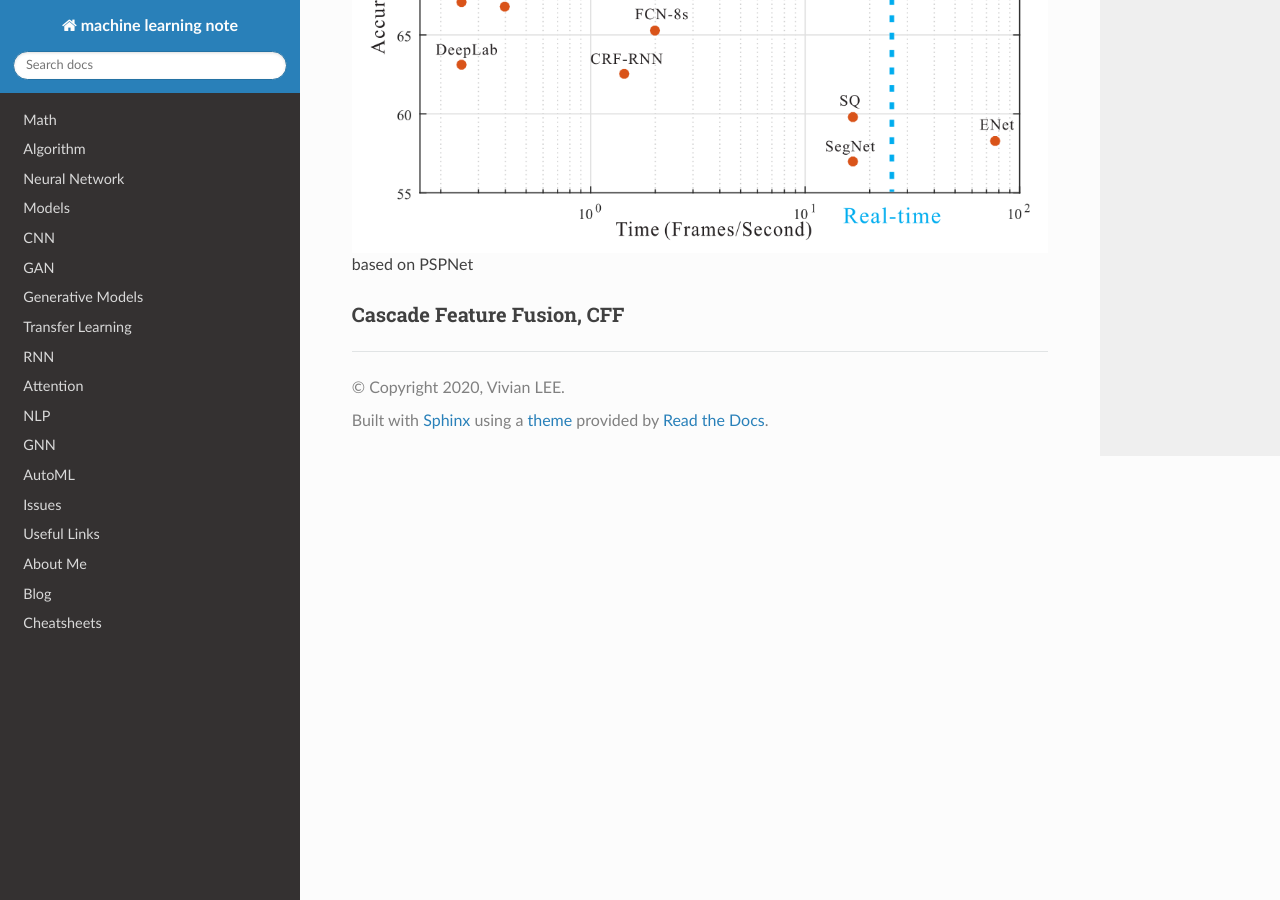
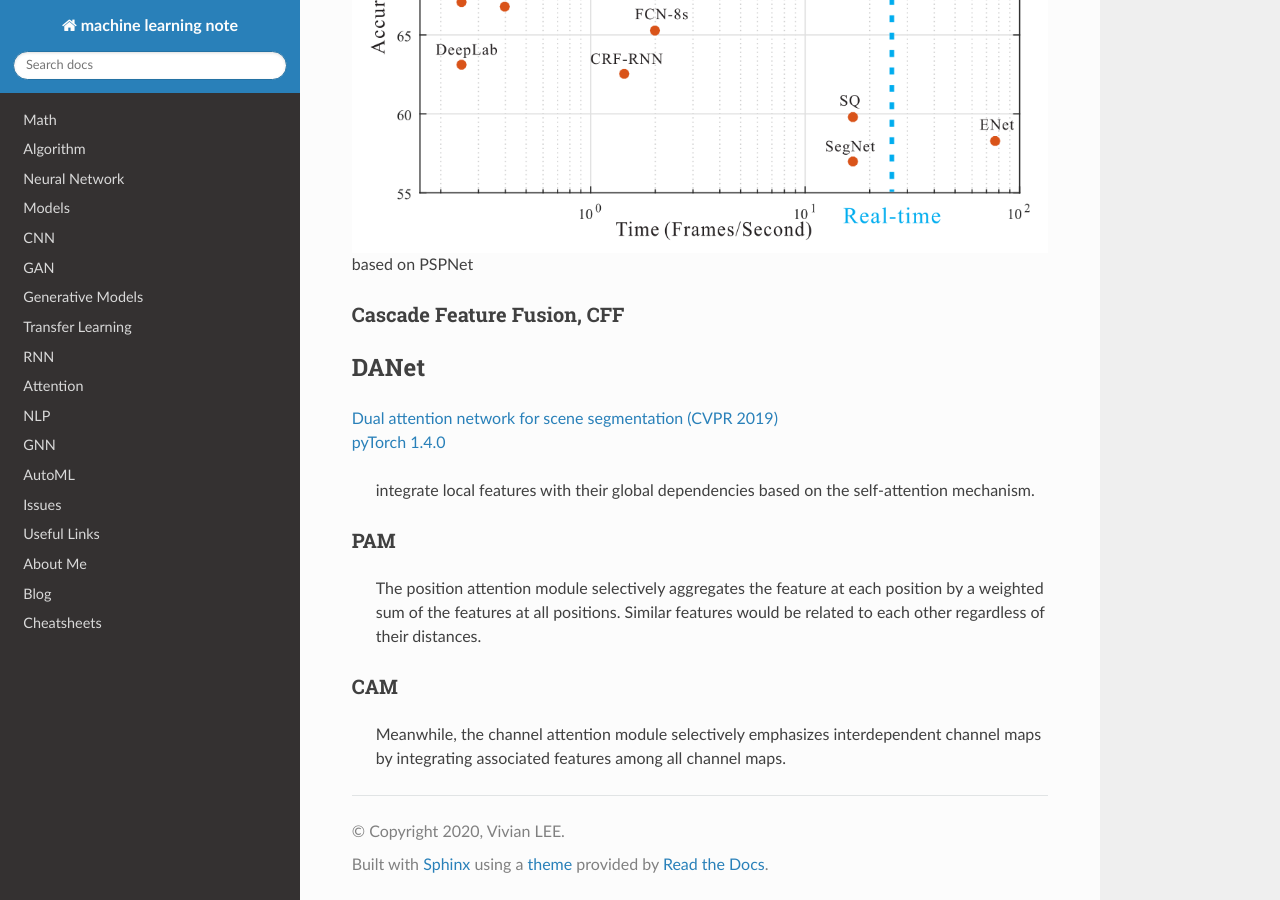
Before and after one commit to vlee-harmonicinc/machine-learning-note, a Sphinx documentation site: the page built from source/CNN/object_detection/segmentation.md, in a window 1280 px wide and 900 px high, scrolled down 3049 px. Built offline with Sphinx 7.4.7 and the Read the Docs theme 2.0.0, drawn with Linux system fonts in a browser that asks for light colours; comment, search, counter and statistics services are not loaded.

Commit message:
segmentation: DANet

```diff
--- a/source/CNN/object_detection/segmentation.md
+++ b/source/CNN/object_detection/segmentation.md
@@ -53,3 +53,12 @@ real-time
 ![](img/segmentation-ICNet.png)
 based on PSPNet
 ### Cascade Feature Fusion, CFF
+
+## DANet
+[Dual attention network for scene segmentation (CVPR 2019)](https://openaccess.thecvf.com/content_CVPR_2019/papers/Fu_Dual_Attention_Network_for_Scene_Segmentation_CVPR_2019_paper.pdf)
+[pyTorch 1.4.0](https://github.com/junfu1115/DANet)
+> integrate local features with their global dependencies based on the self-attention mechanism.
+#### PAM
+> The position attention module selectively aggregates the feature at each position by a weighted sum of the features at all positions. Similar features would be related to each other regardless of their distances.
+#### CAM
+> Meanwhile, the channel attention module selectively emphasizes interdependent channel maps by integrating associated features among all channel maps.
```
